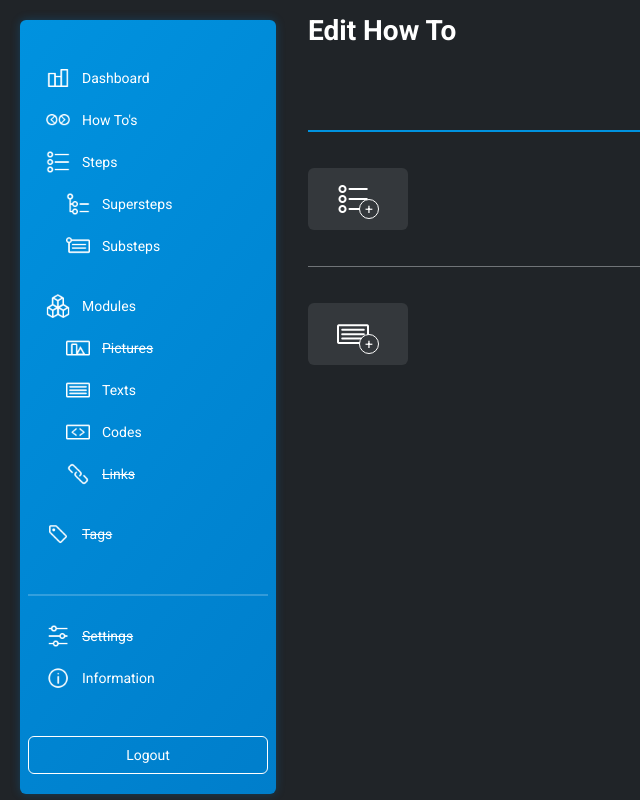
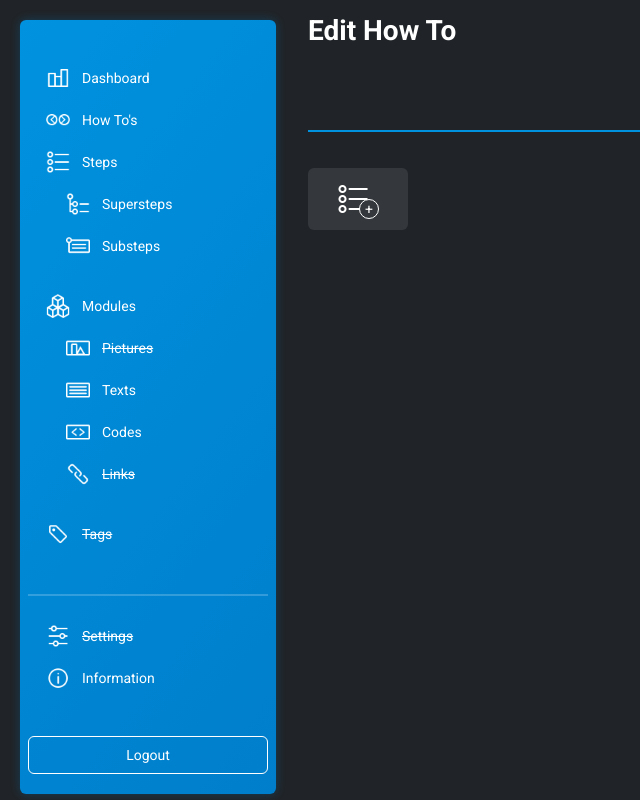
Before and after one commit to tiveritz/sequence-webapps, a Django app: template howtos-project/administration/templates/pages/howtos_edit.html in a window 1280 px wide. Shown: the whole page, without its empty margins (0-640 px from the left). Run offline with Django 3.2, Linux system fonts and the light colour scheme; the template is opened without the code that fills it: values that come from a table or form of the project are taken from there, others are empty; the visitor is signed in with stand-in values (Sample User, id 1); parts of the project's set-up code (start-up, migrations or seed data) failed here and were passed over; some libraries are stand-ins or nearby versions.

Commit message:
[Hotfix] How Tos not editable

```diff
--- a/howtos-project/administration/templates/pages/howtos_edit.html
+++ b/howtos-project/administration/templates/pages/howtos_edit.html
@@ -54,15 +54,8 @@
             </a>
         </div>
         <div class="void-l"></div>
-        <div class="form-underline-grey"></div>
         <div class="void-l"></div>
-        <div>
-            <a href="#" class="add-button btn-big">
-                <img src="{% static 'administration/icons/explanations.png' %}" alt="">
-                <div class="add-circle-wrapper">
-                    <div class="add-circle">+</div>
-                </div>
-            </a>
+        <div id="sortablee">
         </div>
     </div>
 
@@ -70,7 +63,7 @@
 
 {% block site-specific-script %}
     <script>
-        const UPDATE_DATABASE_URL = "{% url 'save_howto_order' id=howto.uri_id %}";
+        const URL_SAVE_STEP_ORDER = "{% url 'save_howto_order' id=howto.uri_id %}";
     </script>
 	<script src="https://cdnjs.cloudflare.com/ajax/libs/Sortable/1.10.2/Sortable.min.js" type="text/javascript"></script>
 	<script src="{% static './administration/js/sortable.js' %}" type="text/javascript"></script>
```
